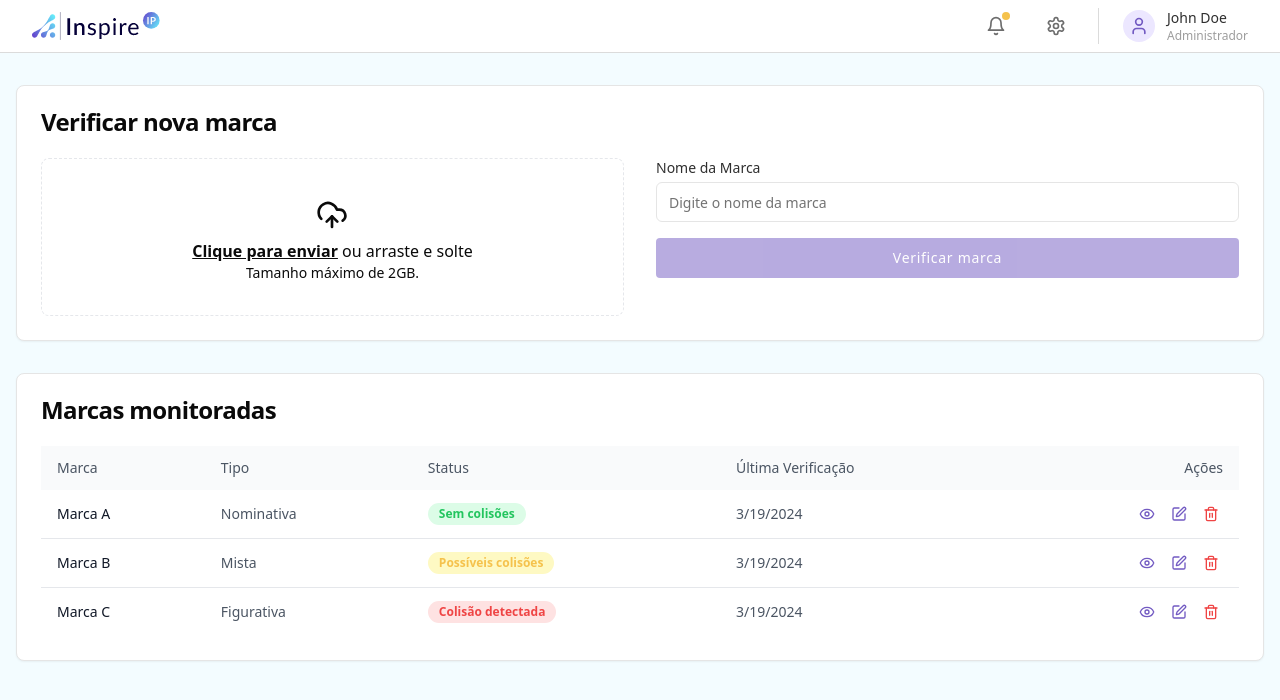
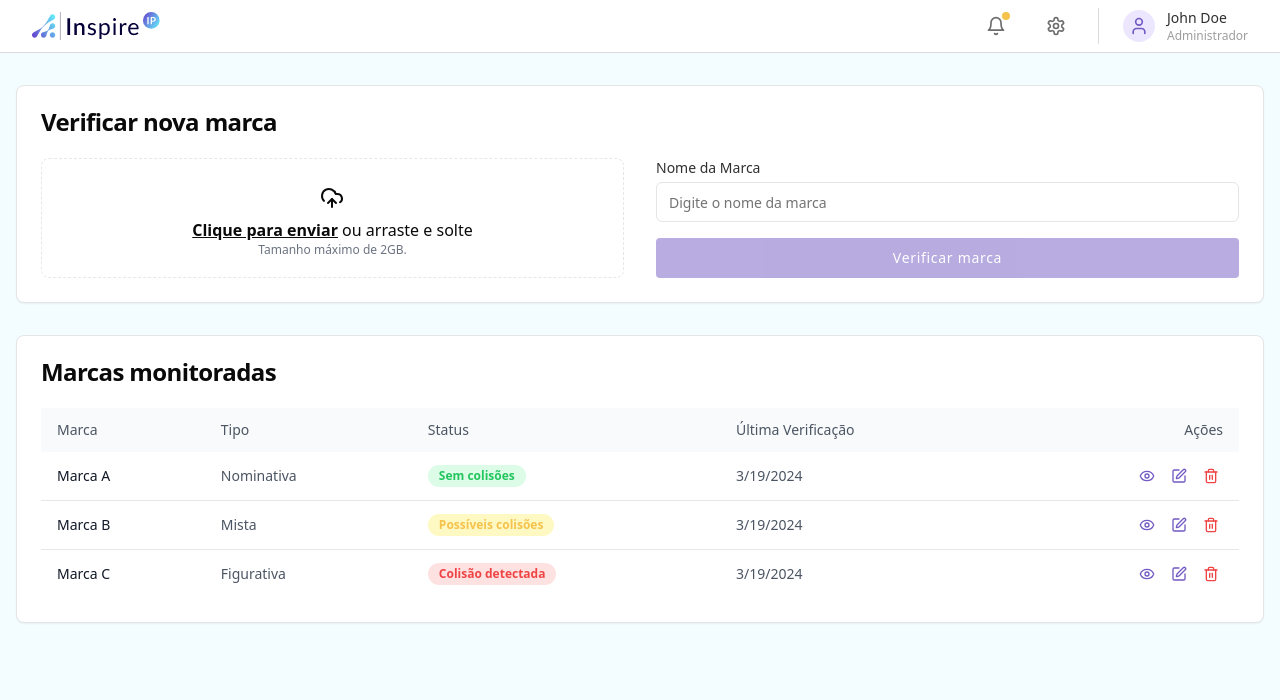
Before and after one commit to rafaeelricco/ambev-poc-app, a Next.js app: page / in a window 1280 px wide. Shown: the top 700 px of the page. Built offline with nearby package versions, Linux system fonts and the light colour scheme; no server answers.

Commit message:
refactor: update Dropzone component styles and remove unnecessary props
feat: add BrandVerification component for trademark similarity

```diff
--- a/src/components/ui/dropzone.tsx
+++ b/src/components/ui/dropzone.tsx
@@ -23,7 +23,7 @@ const Dropzone: React.FC<DropzoneProps> = ({ onDropFiles }: DropzoneProps) => {
    return (
       <div
          className={cn(
-            'flex h-auto w-full flex-1 border-spacing-1 flex-col items-center justify-center rounded-lg border border-dashed border-white-500 bg-transparent p-8 transition-all duration-300',
+            'flex h-auto w-full flex-1 border-spacing-1 flex-col items-center justify-center rounded-lg border border-dashed border-white-500 bg-transparent p-4 transition-all duration-300',
             {
                'border-primary-default': isFocused || files.length > 0,
                'border-green-500': isDragAccept,
@@ -35,16 +35,14 @@ const Dropzone: React.FC<DropzoneProps> = ({ onDropFiles }: DropzoneProps) => {
          <input {...getInputProps()} />
          {files.length === 0 ? (
             <div className="flex flex-1 flex-col items-center justify-center">
-               <CloudUpload className="my-2 h-8 w-8 text-black-500" />
-               <p className="font-sf-pro-display text-base">
-                  <span className="cursor-default font-sf-pro-display font-semibold underline">
+               <CloudUpload className="my-2 h-6 w-6 text-black-500" />
+               <p className="text-base">
+                  <span className="cursor-default font-semibold underline">
                      Clique para enviar
                   </span>{' '}
                   ou arraste e solte
                </p>
-               <p className="font-sf-pro-display text-sm text-white-800">
-                  Tamanho máximo de 2GB.
-               </p>
+               <p className="text-xs text-gray-500">Tamanho máximo de 2GB.</p>
             </div>
          ) : (
             <div className="flex flex-col items-center justify-center gap-4">
--- a/src/features/trademark-similarity/brand-verification.tsx
+++ b/src/features/trademark-similarity/brand-verification.tsx
@@ -115,12 +115,6 @@ const BrandVerification: React.FC = () => {
    }
 
    const [loading, setLoading] = React.useState(true)
-   const messages = [
-      'Conectando ao servidor...',
-      'Carregando dados...',
-      'Preparando interface...',
-      'Quase lá...'
-   ]
 
    React.useEffect(() => {
       const timer = setTimeout(() => {
@@ -146,7 +140,6 @@ const BrandVerification: React.FC = () => {
                   <div className="flex items-center space-x-2">
                      <Logo className="w-32 h-8" />
                   </div>
-
                   <div className="flex items-center space-x-6">
                      <button className="p-2 hover:bg-[#ECE7FF] rounded-full transition-colors relative">
                         <Bell className="w-5 h-5 text-[#6D6D6D]" />
```
